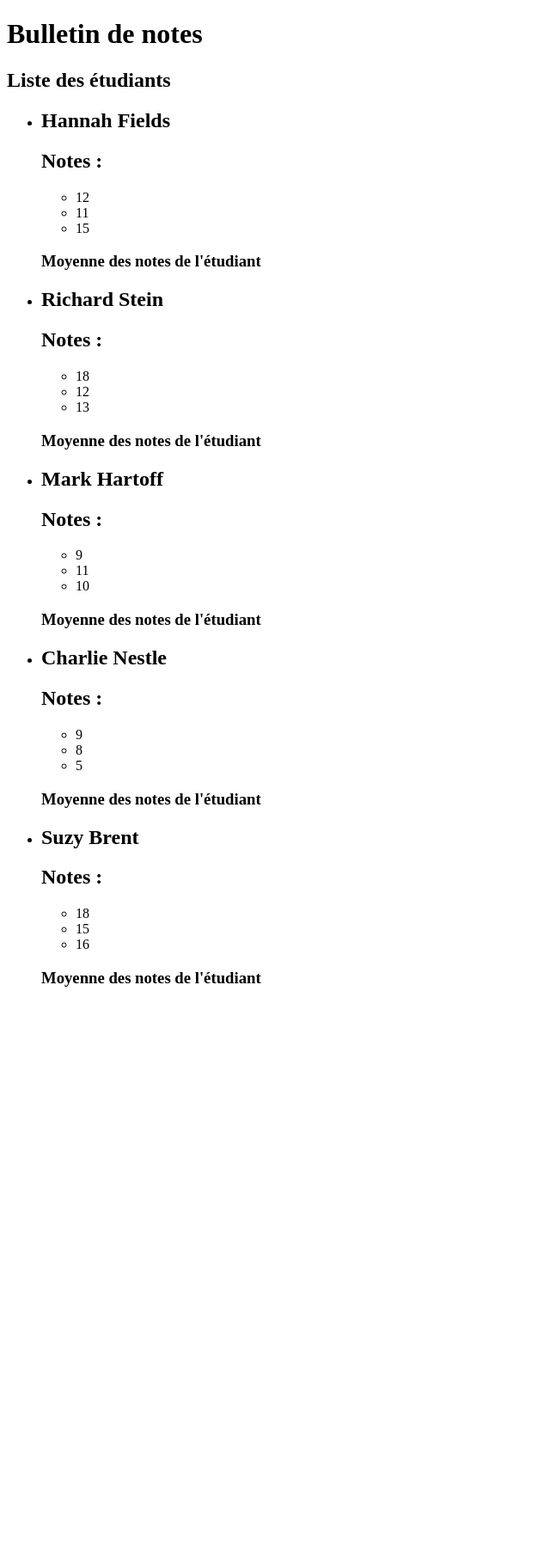
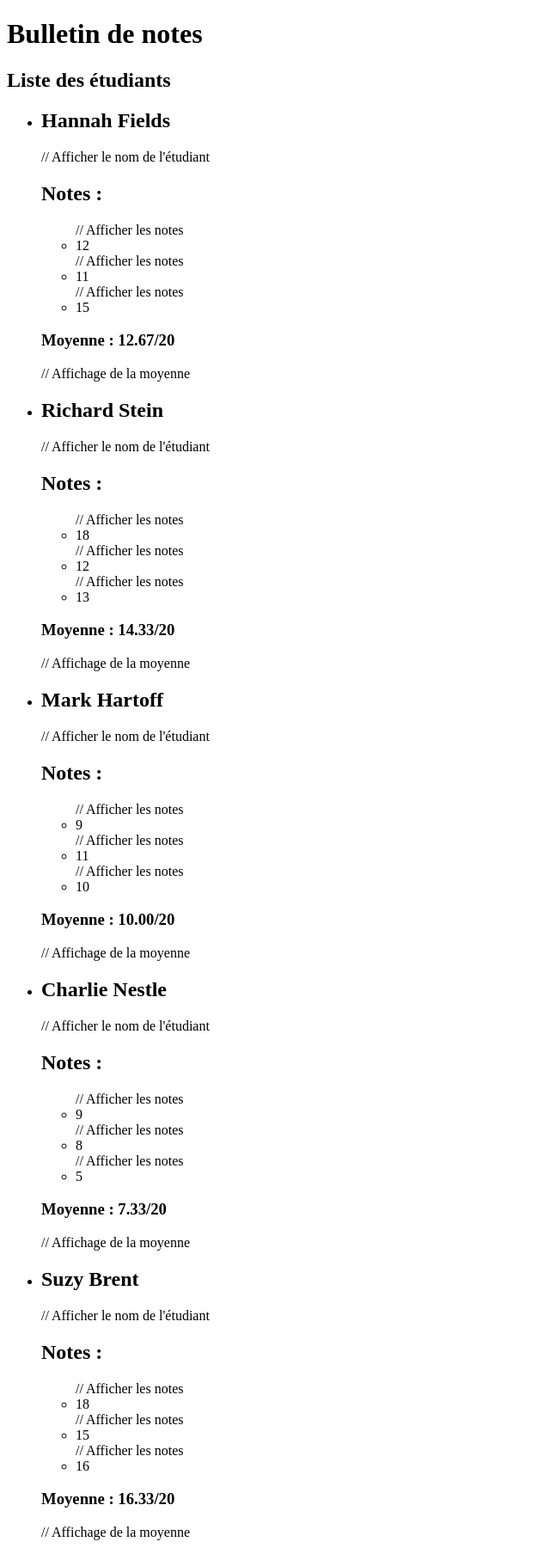
Before and after one commit to Le-Patron-Fr18/coda-bph-2025, a PHP site: page / in a window 1280 px wide. Shown: the whole page at 86% size, without its empty margins (0-640 px from the left). Before the commit the page ends 1148 px from the top, so only its background shows below. Run offline with PHP 8.4, Linux system fonts and the light colour scheme.

Commit message:
ajout mise a jour etape 3

```diff
--- a/coda-bph-j1/mini-projet/index.php
+++ b/coda-bph-j1/mini-projet/index.php
@@ -1,6 +1,6 @@
 <?php
 
-$students = [   // variable tableau / liste étudiants
+$students = [
     [
         "firstName" => "Hannah",
         "lastName" => "Fields",
@@ -33,6 +33,14 @@ $students = [   // variable tableau / liste étudiants
     ]
 ];
 
+function computeAverage(array $grades): float {  // Fonction pour calculer la moyenne des notes
+    if (empty($grades)) {
+        return 0.0;
+    }
+
+    return array_sum($grades) / count($grades);
+}
+
 ?>
 
 <!doctype html>
@@ -49,22 +57,24 @@ $students = [   // variable tableau / liste étudiants
             Liste des étudiants
         </h2>
         <ul id="students">
-        <?php foreach($students as $student) { ?>
+        <?php foreach($students as $student) {                      // Calculer la moyenne pour chaque étudiant
+            $average = computeAverage($student["grades"]);
+        ?>
         <li>
           <article class="">
                <header>
-                        <h1><?= $student["firstName"] . " " . $student["lastName"] ?></h1> <!-- affichage nom et prénom -->
+                    <h1><?= $student["firstName"] . " " . $student["lastName"] ?></h1>     // Afficher le nom de l'étudiant
                         </header>
                             <section>
                                 <h2>Notes : </h2>
                                 <ul>
-                        <?php foreach($student["grades"] as $note) { ?> <!-- boucle notes -->
-                            <li><?= $note ?> </li>
+                                    <?php foreach($student["grades"] as $note) { ?>   // Afficher les notes
+                                    <li><?= $note ?></li>
                                     <?php } ?>
                                 </ul>
                             </section>
                             <footer>
-                        <h3>Moyenne des notes de l'étudiant </h3>
+                                <h3>Moyenne : <?= number_format($average, 2) ?>/20</h3>    // Affichage de la moyenne
                             </footer>
             </article>
         </li>
```
Lines whose indentation alone changed are shown as unchanged.
